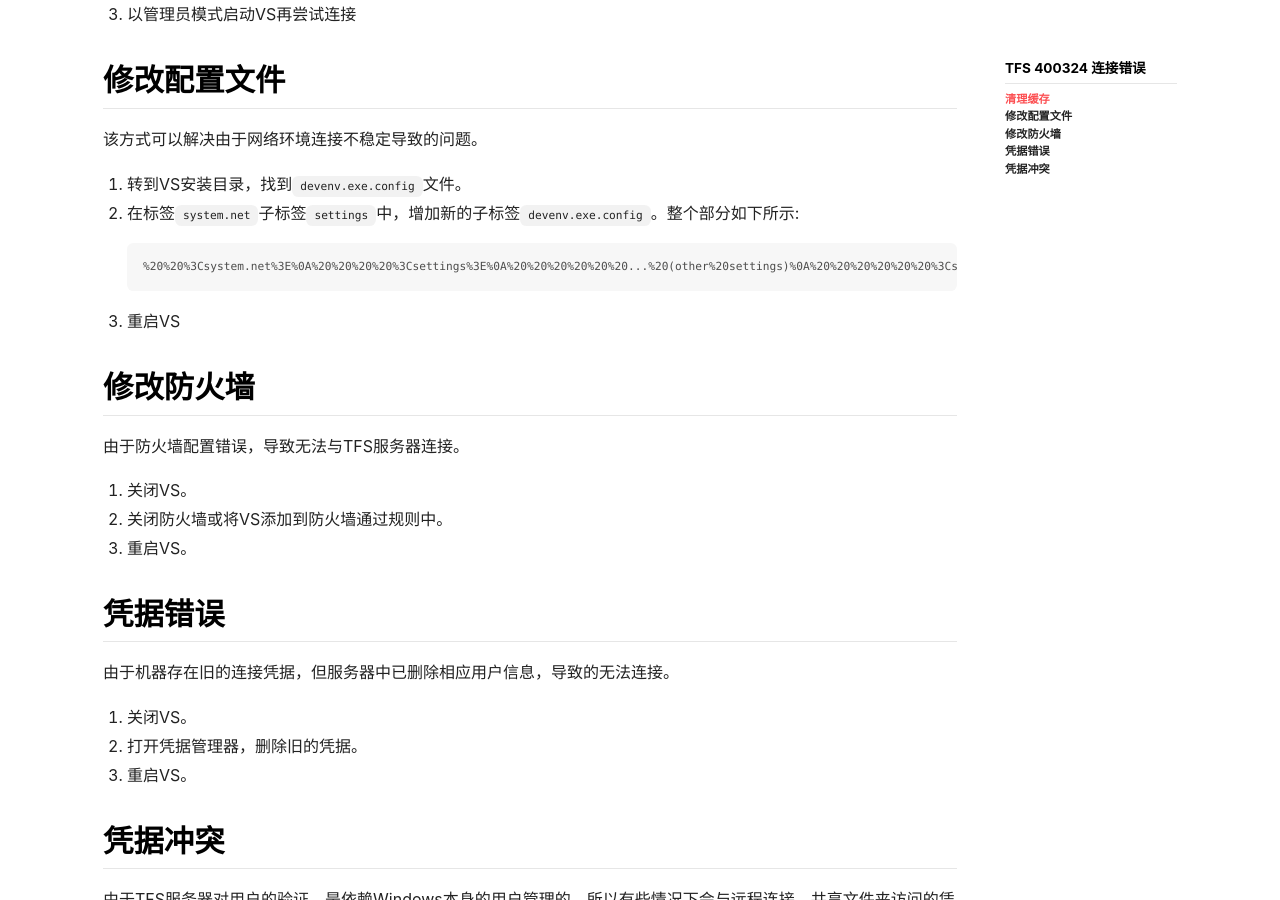
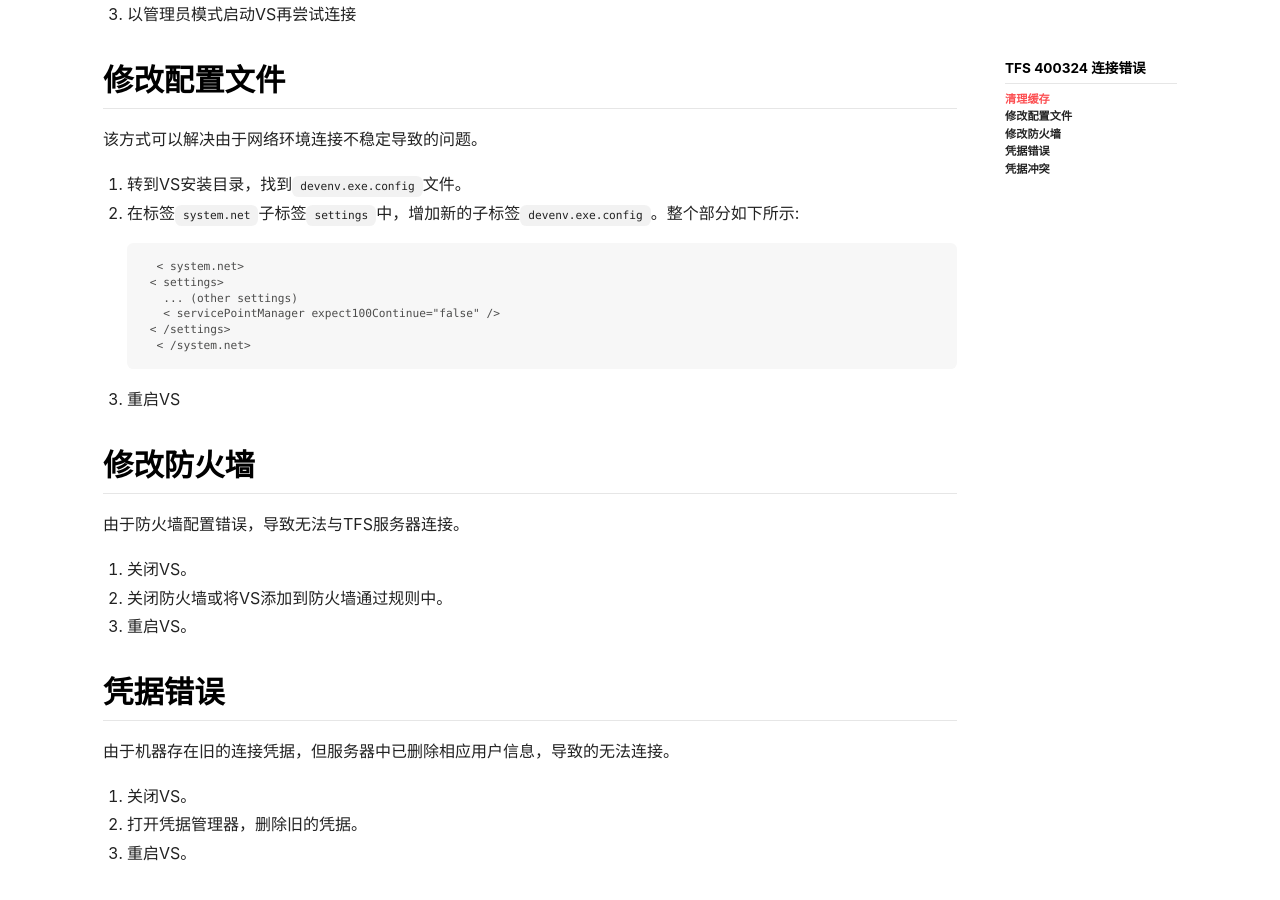
Before and after one commit to xiaohunqupo/xiaohunqupo.github.io, a Jekyll site: the page built from _posts/2022-12-05-TFS-ERROR-TF400324.md, in a window 1280 px wide and 900 px high, scrolled down 645 px. Built offline with Jekyll 4.4.1, drawn with Linux system fonts in a browser that asks for light colours; nearby versions of some CDN libraries.

Commit message:
restore fixed bug

````diff
--- a/_posts/2022-12-05-TFS-ERROR-TF400324.md
+++ b/_posts/2022-12-05-TFS-ERROR-TF400324.md
@@ -22,7 +22,12 @@ tags: C/C++,TFS
 1. 转到VS安装目录，找到`devenv.exe.config`文件。
 2. 在标签`system.net`子标签`settings`中，增加新的子标签`devenv.exe.config`。整个部分如下所示:
 ```
-%20%20%3Csystem.net%3E%0A%20%20%20%20%3Csettings%3E%0A%20%20%20%20%20%20...%20(other%20settings)%0A%20%20%20%20%20%20%3CservicePointManager%20expect100Continue=%22false%22%20/%3E%0A%20%20%20%20%3C/settings%3E%0A%20%20%3C/system.net%3E
+  < system.net>
+    < settings>
+      ... (other settings)
+      < servicePointManager expect100Continue="false" />
+    < /settings>
+  < /system.net>
 ```
 3. 重启VS
 
````
